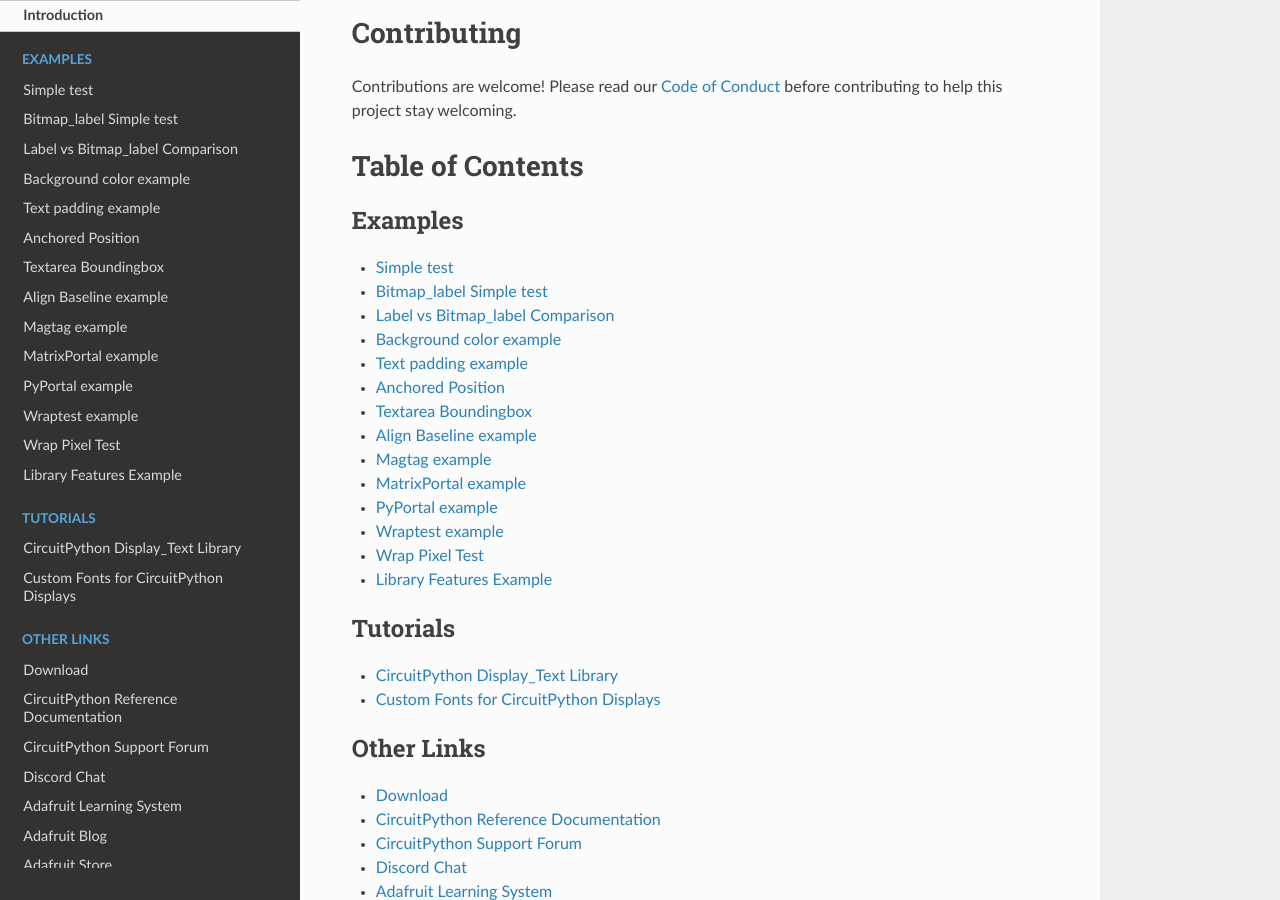
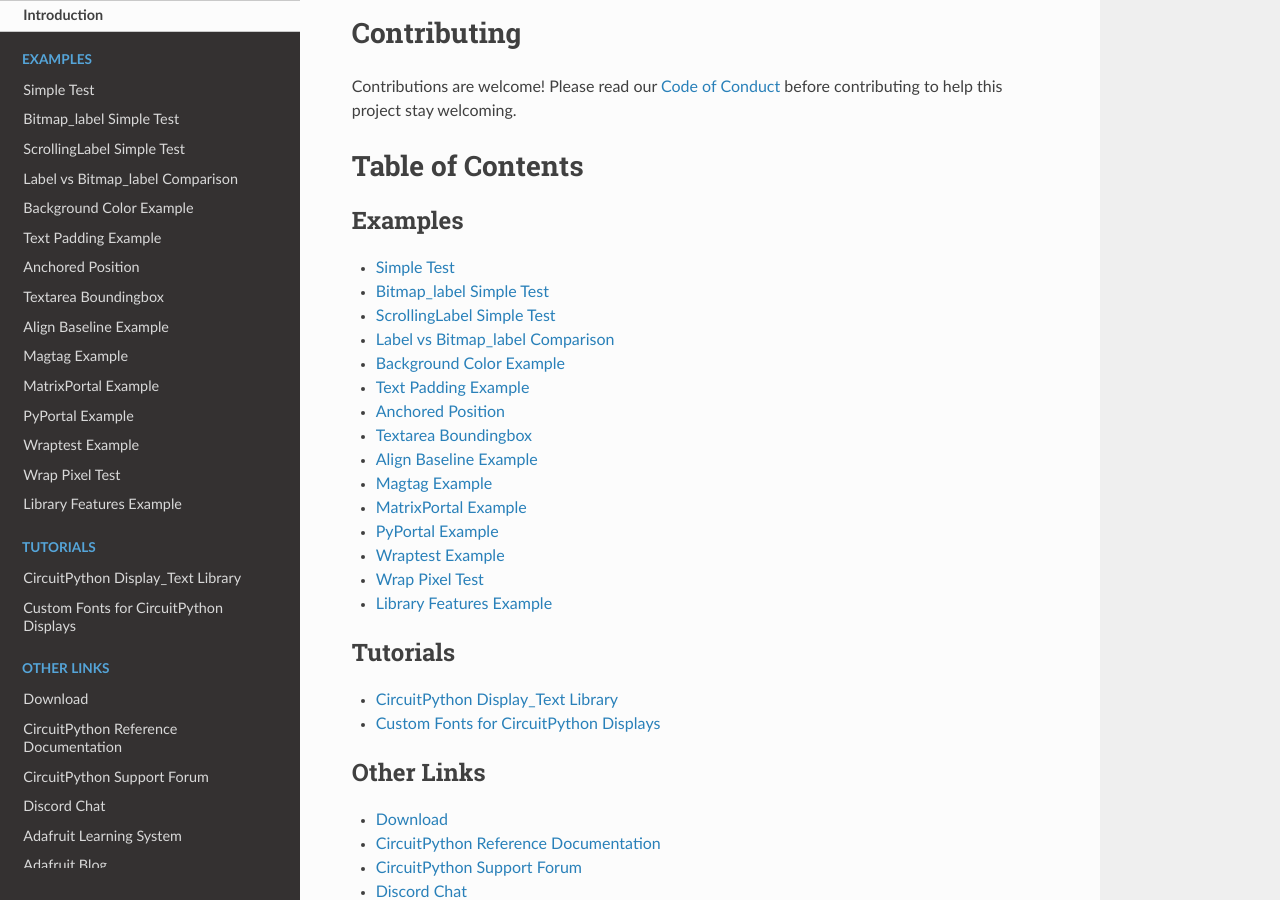
Before and after one commit to adafruit/Adafruit_CircuitPython_Display_Text, a Sphinx documentation site: the page built from docs/index.rst, in a window 1280 px wide and 900 px high, scrolled down 984 px. Built offline with Sphinx 7.4.7 and the Read the Docs theme 2.0.0, drawn with Linux system fonts in a browser that asks for light colours.

Commit message:
Adding scrolling_label.py and example to documentation

```diff
--- a/docs/api.rst
+++ b/docs/api.rst
@@ -13,3 +13,6 @@
 
 .. automodule:: adafruit_display_text.bitmap_label
    :members:
+
+.. automodule:: adafruit_display_text.scrolling_label
+   :members:
--- a/docs/examples.rst
+++ b/docs/examples.rst
@@ -1,4 +1,4 @@
-Simple test
+Simple Test
 ------------
 
 Ensure your device works with this simple test.
@@ -7,13 +7,22 @@ Ensure your device works with this simple test.
     :caption: examples/display_text_simpletest.py
     :linenos:
 
-Bitmap_label Simple test
+Bitmap_label Simple Test
 ------------------------
 
 Simple test using bitmap_label to display text
 
 .. literalinclude:: ../examples/display_text_bitmap_label_simpletest.py
     :caption: examples/display_text_bitmap_label_simpletest.py
+    :linenos:
+
+ScrollingLabel Simple Test
+---------------------------
+
+Simple test using scrolling_label to display text
+
+.. literalinclude:: ../examples/display_text_scrolling_label.py
+    :caption: examples/display_text_scrolling_label.py
     :linenos:
 
 Label vs Bitmap_label Comparison
@@ -25,7 +34,7 @@ Example to compare Label and Bitmap_Label characteristics
     :caption: examples/display_text_label_vs_bitmap_label_comparison.py
     :linenos:
 
-Background color example
+Background Color Example
 ------------------------
 
 Show the text backgrounds features
@@ -34,7 +43,7 @@ Show the text backgrounds features
     :caption: examples/display_text_background_color.py
     :linenos:
 
-Text padding example
+Text Padding Example
 --------------------
 
 Show the text padding features in all directions
@@ -61,7 +70,7 @@ Boundingbox demonstration
     :caption: examples/display_text_textarea_boundingbox.py
     :linenos:
 
-Align Baseline example
+Align Baseline Example
 ----------------------
 
 Demonstrate how to align different labels to a common horizontal line
@@ -70,7 +79,7 @@ Demonstrate how to align different labels to a common horizontal line
     :caption: examples/display_text_label_align_baseline_comparison.py
     :linenos:
 
-Magtag example
+Magtag Example
 --------------
 
 Uses the MAGTAG to display some text
@@ -79,7 +88,7 @@ Uses the MAGTAG to display some text
     :caption: examples/display_text_magtag.py
     :linenos:
 
-MatrixPortal example
+MatrixPortal Example
 --------------------
 
 Uses the MatrixPortal to display some text
@@ -88,7 +97,7 @@ Uses the MatrixPortal to display some text
     :caption: examples/display_text_matrixportal.py
     :linenos:
 
-PyPortal example
+PyPortal Example
 ----------------
 
 Uses the Pyportal to display some text
@@ -97,7 +106,7 @@ Uses the Pyportal to display some text
     :caption: examples/display_text_pyportal.py
     :linenos:
 
-Wraptest example
+Wraptest Example
 ----------------
 
 Illustrates the wraptest feature
```
